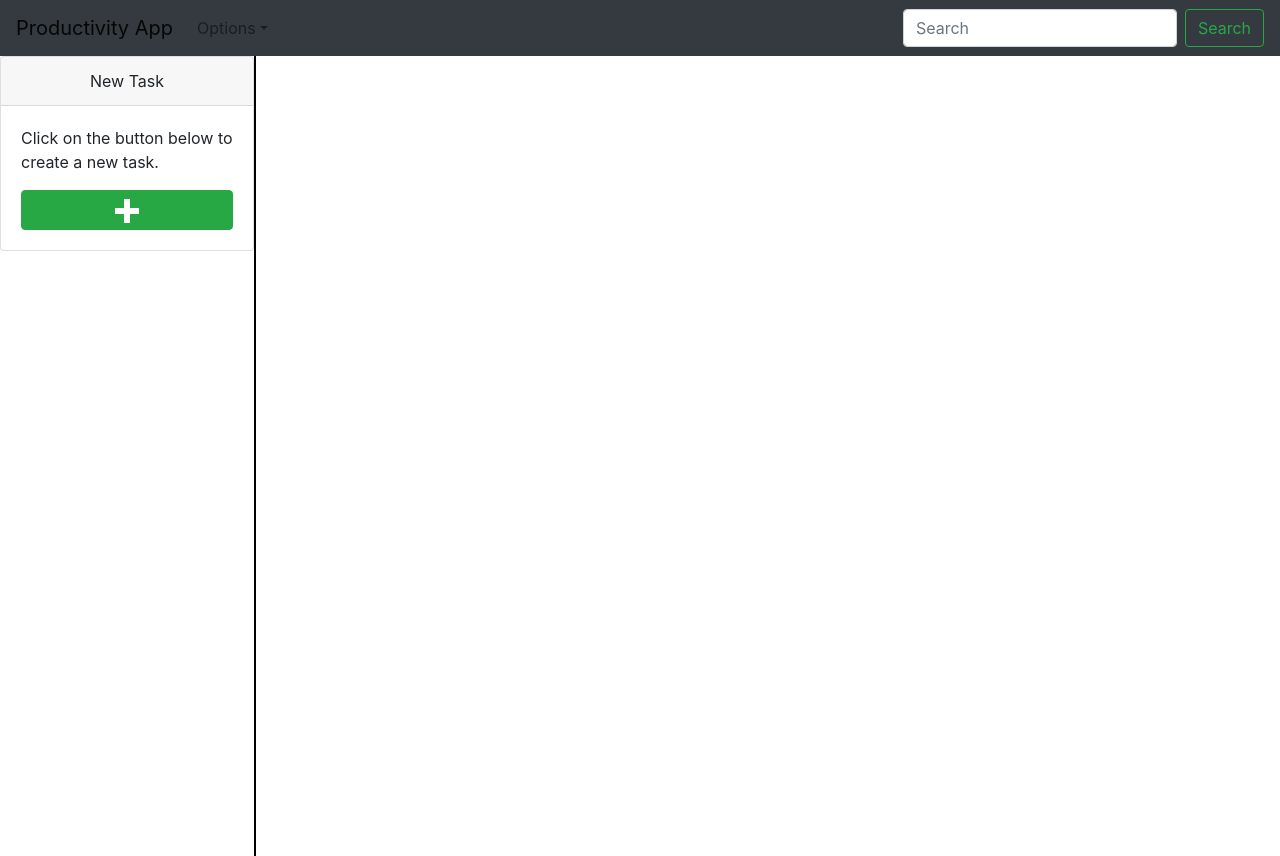
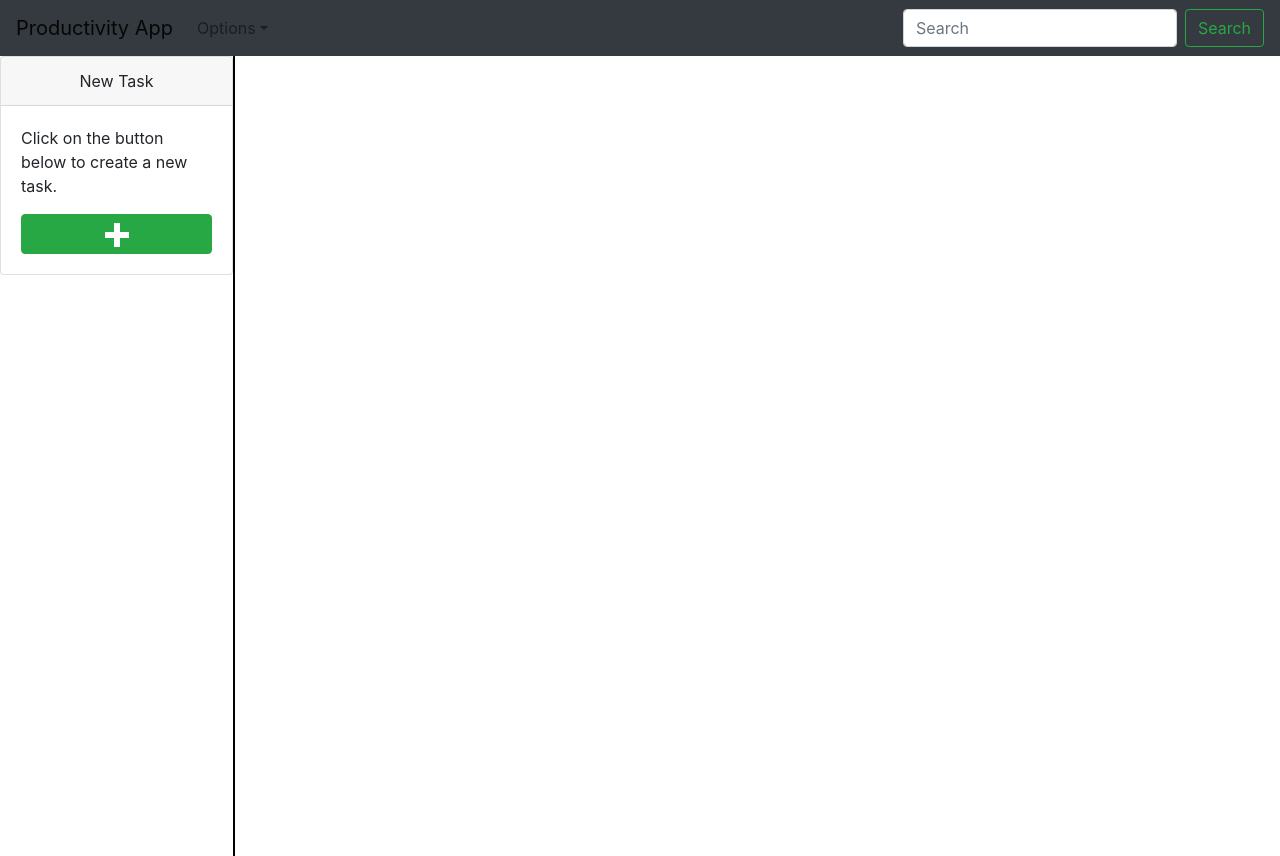
Before and after one commit to jamieTardi/productivity, a React (Create React App) app: page / in a window 1280 px wide. Built offline with nearby package versions, Linux system fonts and the light colour scheme.

Commit message:
adjusted styles on draggable component

```diff
--- a/src/Styles/styles.css
+++ b/src/Styles/styles.css
@@ -7,7 +7,7 @@
 
 .new-items-container,
 .generated-column {
-  width: 20vw;
+  width: 235px;
   min-height: 100vh;
   border-right: 2px solid black;
 }
--- a/src/Styles/styles.scss
+++ b/src/Styles/styles.scss
@@ -8,7 +8,7 @@
 
 .new-items-container,
 .generated-column {
-	width: 20vw;
+	width: 235px;
 	min-height: 100vh;
 	border-right: 2px solid black;
 }
--- a/src/components/Columns/NewItems.jsx
+++ b/src/components/Columns/NewItems.jsx
@@ -8,7 +8,11 @@ const NewItems = ({ tasks, setShow, setTasks }) => {
 	const [taskModal, setTaskModal] = useState(true);
 	const [selectedTask, setSelectedTask] = useState(null);
 	const [showTaskModal, setShowTaskModal] = useState(true);
+	const [position, setPosition] = useState({ x: 0, y: 0 });
 
+	const trackPos = (data) => {
+		setPosition({ x: data.x, y: data.y });
+	};
 	const handleOpenTask = (taskId) => {
 		setSelectedTask(
 			tasks.filter((item) => {
@@ -43,7 +47,7 @@ const NewItems = ({ tasks, setShow, setTasks }) => {
 			{/* New task being created */}
 
 			{tasks.map((task) => (
-				<Draggable>
+				<Draggable onDrag={(e, data) => trackPos(data)}>
 					<div className='box'>
 						<Card>
 							<Card.Body className='d-flex justify-content-center align-center flex-column'>
```
Also changed, not shown: 1 other file (tests, documents, lock files or other folders).
